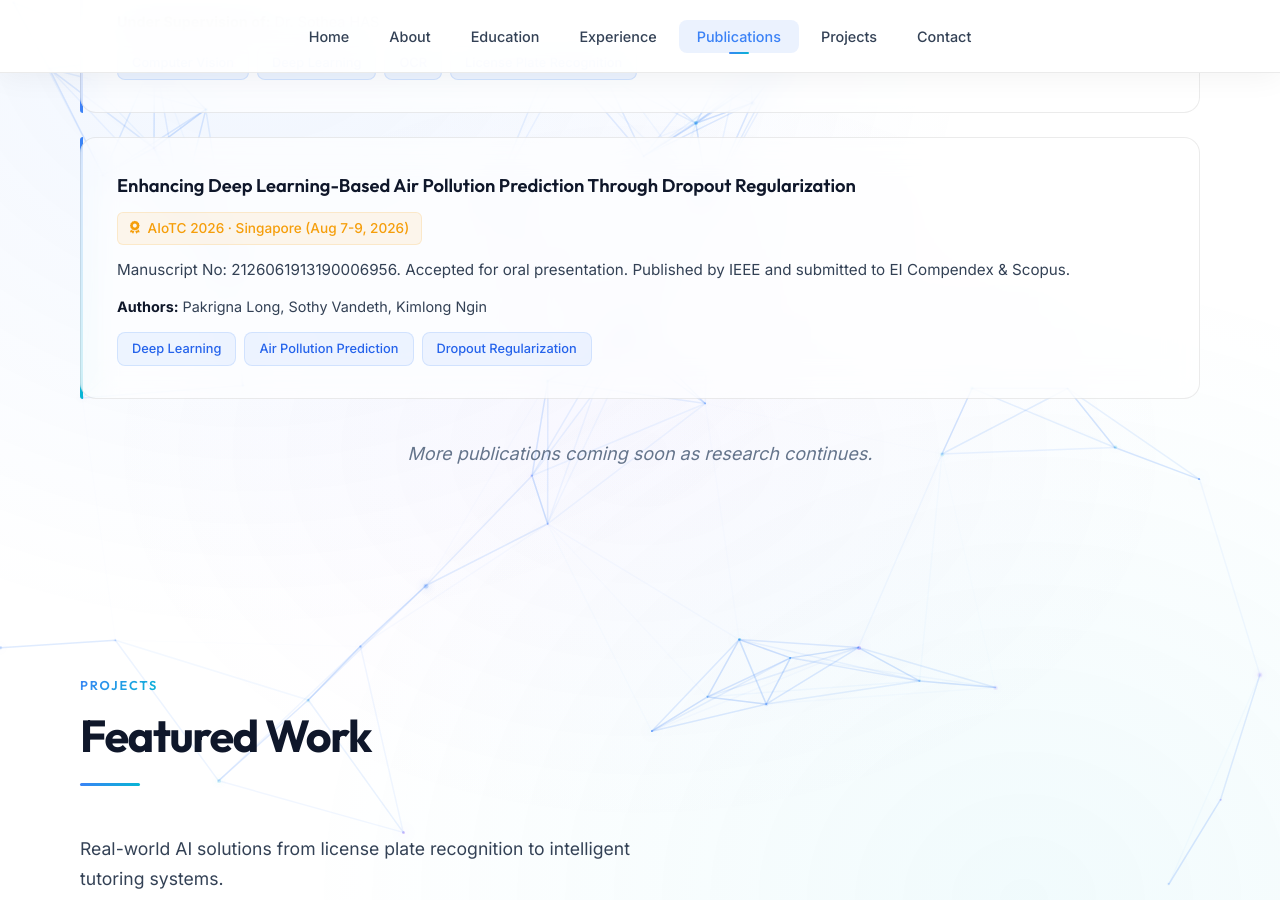
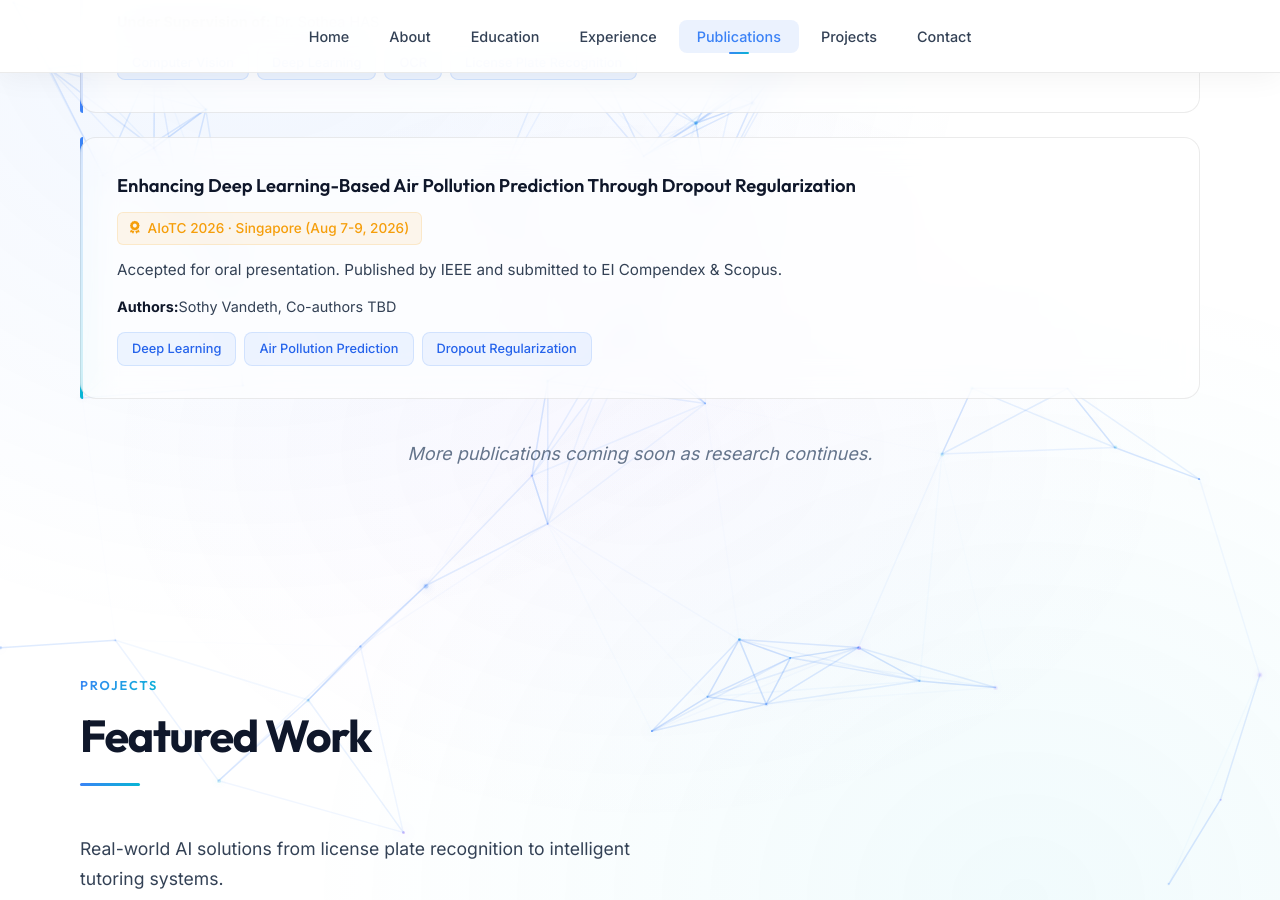
Before and after one commit to sothy8/sothy8.github.io, a Jekyll site: the page built from index.md, in a window 1280 px wide and 900 px high, scrolled down 8246 px. Built offline with Jekyll 4.4.1, drawn with Linux system fonts in a browser that asks for light colours.

Commit message:
docs: update publication details and author list for air pollution prediction paper

```diff
--- a/index.md
+++ b/index.md
@@ -455,8 +455,8 @@ title: Sothy VANDETH — Data Scientist & AI Engineer
       <div class="glass-card">
         <h3>Enhancing Deep Learning-Based Air Pollution Prediction Through Dropout Regularization</h3>
         <div class="pub-meta"><i class="fas fa-award"></i> AIoTC 2026 · Singapore (Aug 7-9, 2026)</div>
-        <p class="pub-description">Manuscript No: 2126061913190006956. Accepted for oral presentation. Published by IEEE and submitted to EI Compendex & Scopus.</p>
-        <p class="pub-authors"><strong>Authors:</strong> Pakrigna Long, Sothy Vandeth, Kimlong Ngin</p>
+        <p class="pub-description">Accepted for oral presentation. Published by IEEE and submitted to EI Compendex & Scopus.</p>
+        <p class="pub-authors"><strong>Authors:</strong>Sothy Vandeth, Co-authors TBD</p>
         <div class="pub-keywords skills-group">
           <span class="skill-tag">Deep Learning</span>
           <span class="skill-tag">Air Pollution Prediction</span>
```
